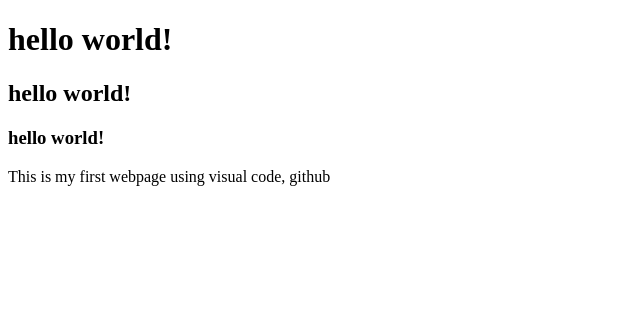
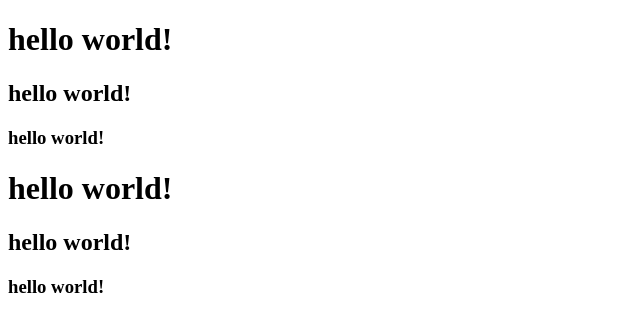
Before and after one commit to zafarneo786/bootcamp2020sample, a plain HTML site: page index.html in a window 1280 px wide. Shown: the whole page, without its empty margins (0-640 px from the left). Drawn offline with Linux system fonts and the light colour scheme.

Commit message:
Update index.html

```diff
--- a/index.html
+++ b/index.html
@@ -10,7 +10,11 @@
     <h2>hello world!</h2>
     <h3>hello world!</h3>
     <p>
-        This is my first webpage using visual code, github
+       <style font-color:blue;>This is my first webpage using visual code, github </style>
+
     </p>
+    <h1>hello world!</h1>
+    <h2>hello world!</h2>
+    <h3>hello world!</h3>
 </body>
 </html>
```
